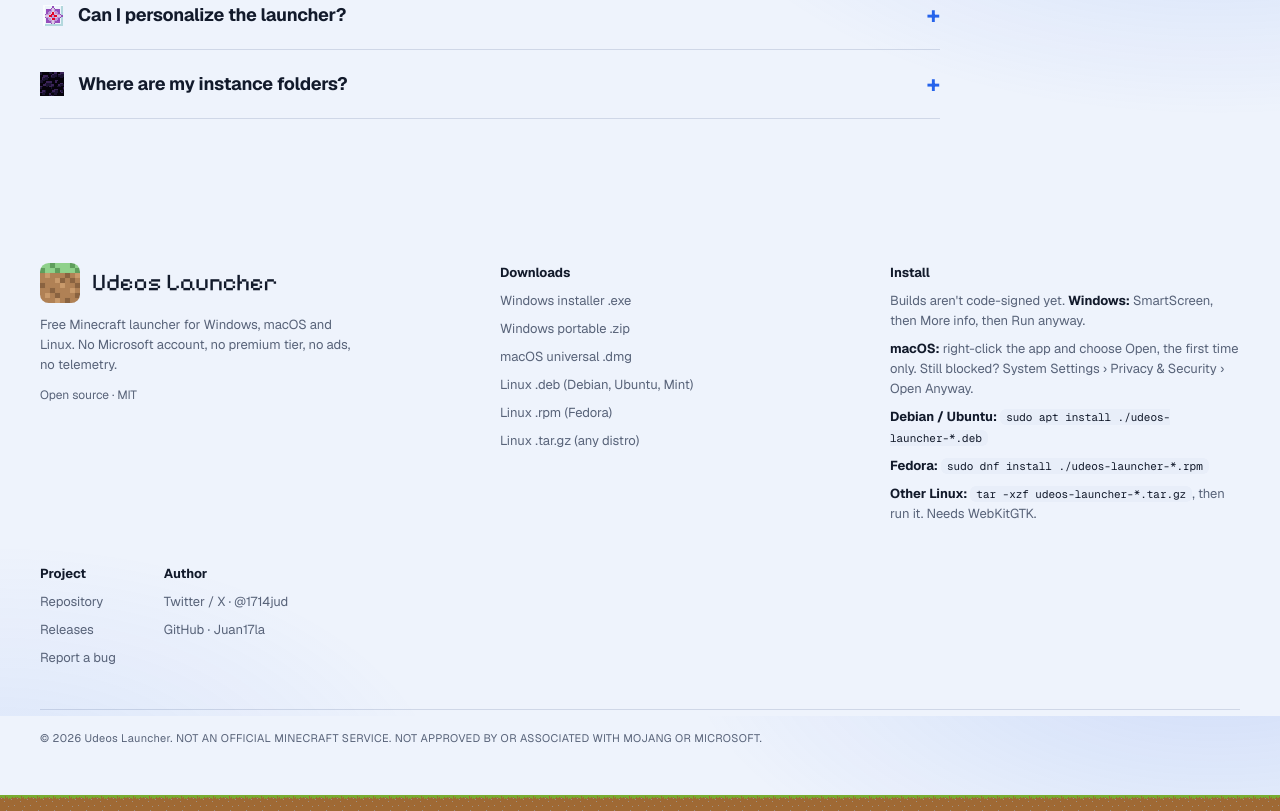
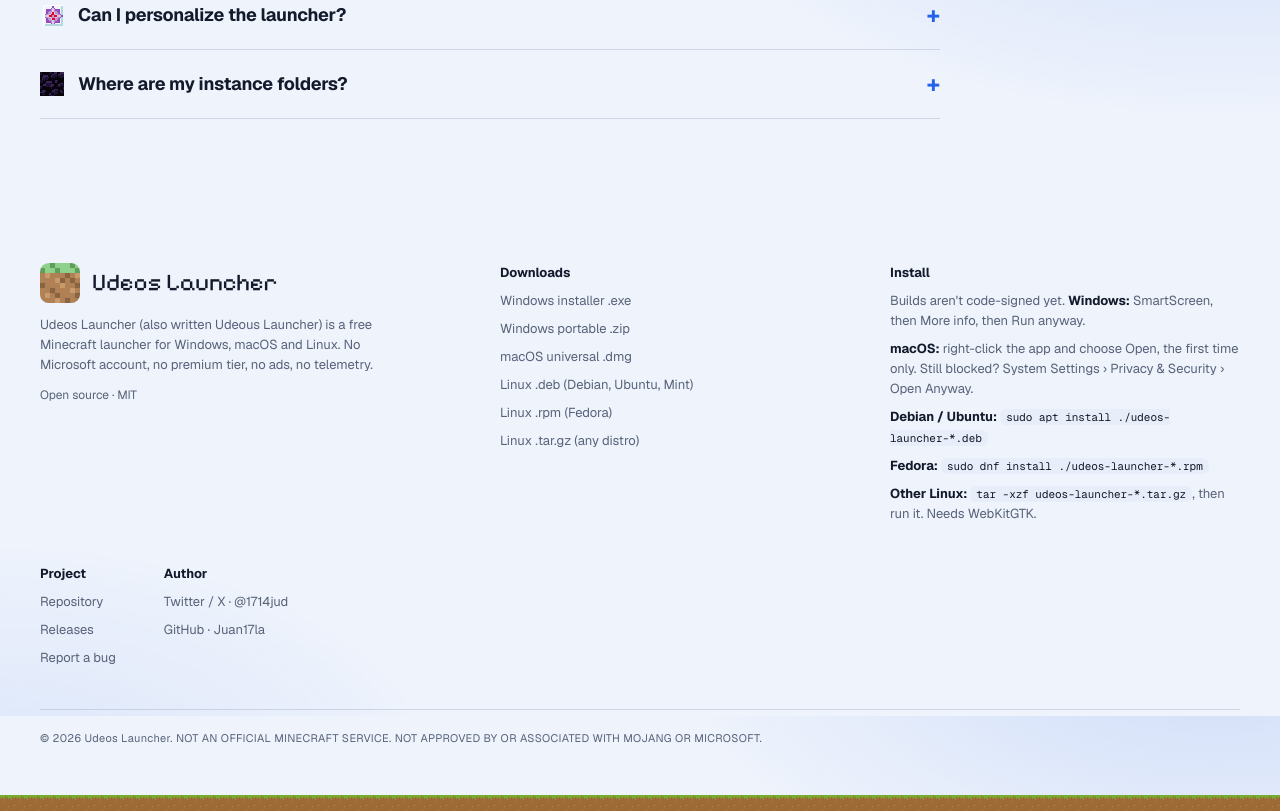
Before and after one commit to Juan17la/UdeousLauncherWebsite, a website: page index.html in a window 1280 px wide. Shown: the part 4084-4895 px from the top of the page. Drawn offline with Linux system fonts and the light colour scheme; no server answers.

Commit message:
seo: mention the alternate spelling in the footer

```diff
--- a/index.html
+++ b/index.html
@@ -221,7 +221,7 @@
   <div class="grid gap-10 min-[900px]:grid-cols-[1.2fr_1fr_1fr]">
     <div class="grid content-start gap-3">
       <div class="flex items-center gap-3 font-display text-2xl text-fg"><img class="w-10" src="assets/icon.png" width="40" height="40" alt="">Udeos Launcher</div>
-      <p class="m-0 max-w-[340px] text-muted">Free Minecraft launcher for Windows, macOS and Linux. No Microsoft account, no premium tier, no ads, no telemetry.</p>
+      <p class="m-0 max-w-[340px] text-muted">Udeos Launcher (also written Udeous Launcher) is a free Minecraft launcher for Windows, macOS and Linux. No Microsoft account, no premium tier, no ads, no telemetry.</p>
       <a class="inline-block text-xs" href="https://github.com/Juan17la/Udeos_Launcher/blob/main/LICENSE">Open source · MIT</a>
     </div>
     <div class="grid content-start gap-2 [&_b]:text-fg">
```
